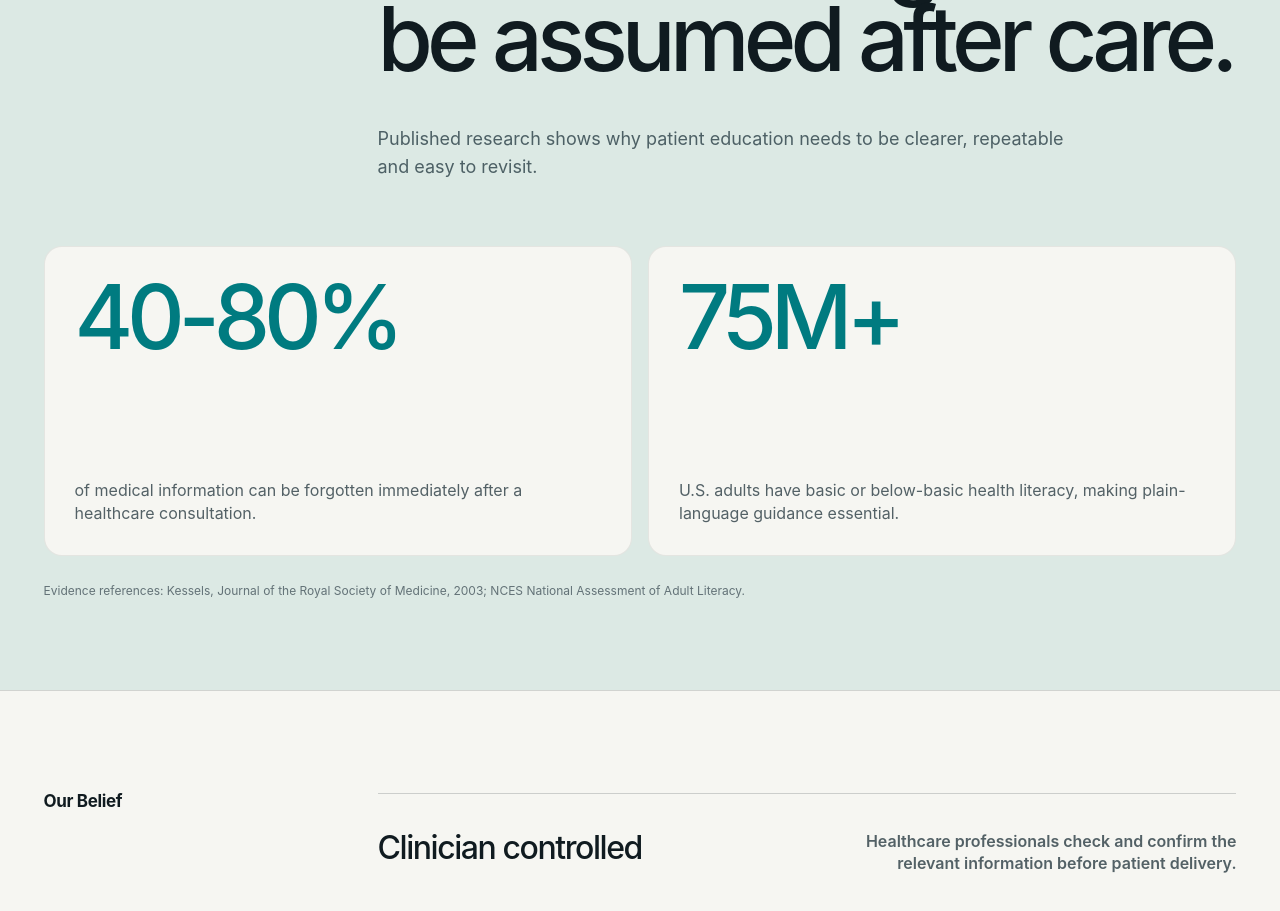
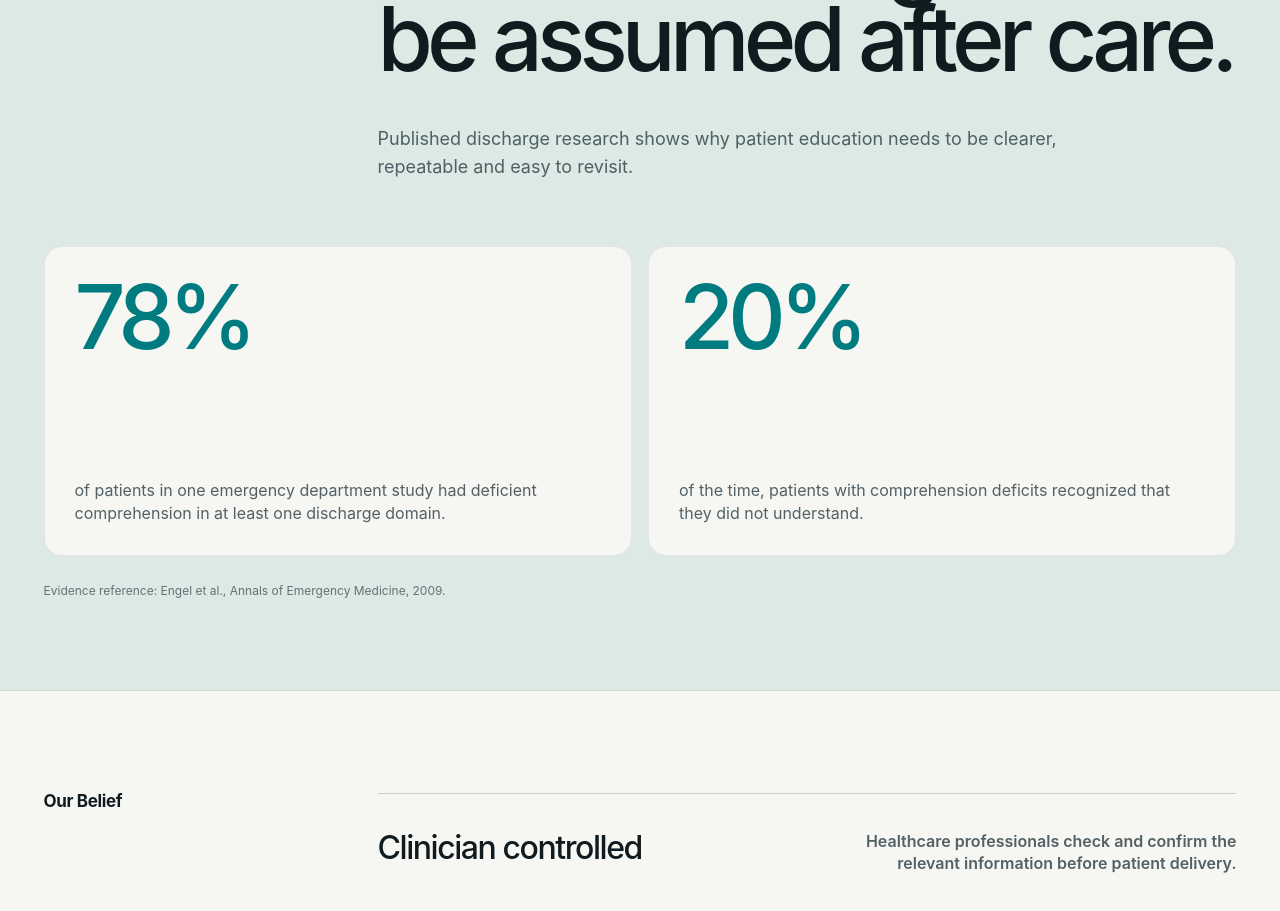
Before and after one commit to STV1222/Medivo-AI-Website, a Next.js app: page /about in a window 1280 px wide. Shown: the part 2520-3431 px from the top of the page. Built offline with nearby package versions, Linux system fonts and the light colour scheme; a web font is replaced by a local one.

Commit message:
Restore original evidence figures

```diff
--- a/app/components/I18n.tsx
+++ b/app/components/I18n.tsx
@@ -159,12 +159,12 @@ const translations = {
     "about.explore": "Explore the product",
     "evidence.eyebrow": "Evidence",
     "evidence.title": "Understanding cannot be assumed after care.",
-    "evidence.subtitle": "Published research shows why patient education needs to be clearer, repeatable and easy to revisit.",
-    "evidence.stat1.value": "40-80%",
-    "evidence.stat1.label": "of medical information can be forgotten immediately after a healthcare consultation.",
-    "evidence.stat2.value": "75M+",
-    "evidence.stat2.label": "U.S. adults have basic or below-basic health literacy, making plain-language guidance essential.",
-    "evidence.source": "Evidence references: Kessels, Journal of the Royal Society of Medicine, 2003; NCES National Assessment of Adult Literacy.",
+    "evidence.subtitle": "Published discharge research shows why patient education needs to be clearer, repeatable and easy to revisit.",
+    "evidence.stat1.value": "78%",
+    "evidence.stat1.label": "of patients in one emergency department study had deficient comprehension in at least one discharge domain.",
+    "evidence.stat2.value": "20%",
+    "evidence.stat2.label": "of the time, patients with comprehension deficits recognized that they did not understand.",
+    "evidence.source": "Evidence reference: Engel et al., Annals of Emergency Medicine, 2009.",
     "about.belief": "Our Belief",
     "about.belief1.title": "Clinician controlled",
     "about.belief1.body": "Healthcare professionals check and confirm the relevant information before patient delivery.",
@@ -344,12 +344,12 @@ const translations = {
     "about.explore": "探索產品",
     "evidence.eyebrow": "研究證據",
     "evidence.title": "醫療照護後，不能假設病人已經理解。",
-    "evidence.subtitle": "已發表研究顯示，病人衛教需要更清楚、可重複，並且容易再次查看。",
-    "evidence.stat1.value": "40-80%",
-    "evidence.stat1.label": "病人在醫療諮詢後，可能會立即忘記大量醫療資訊。",
-    "evidence.stat2.value": "75M+",
-    "evidence.stat2.label": "美國超過 7,500 萬成年人只有基本或低於基本的健康識能，因此白話指引格外重要。",
-    "evidence.source": "研究參考：Kessels，Journal of the Royal Society of Medicine，2003；NCES National Assessment of Adult Literacy。",
+    "evidence.subtitle": "已發表的出院理解研究顯示，病人衛教需要更清楚、可重複，並且容易再次查看。",
+    "evidence.stat1.value": "78%",
+    "evidence.stat1.label": "一項急診出院研究中，病人在至少一個出院指示範疇出現理解不足。",
+    "evidence.stat2.value": "20%",
+    "evidence.stat2.label": "當病人出現理解不足時，能察覺自己未理解的比例。",
+    "evidence.source": "研究參考：Engel 等，Annals of Emergency Medicine，2009。",
     "about.belief": "我們的信念",
     "about.belief1.title": "由臨床人員把關",
     "about.belief1.body": "醫療專業人員在傳送給病人前，會檢查並確認相關資訊。",
```
